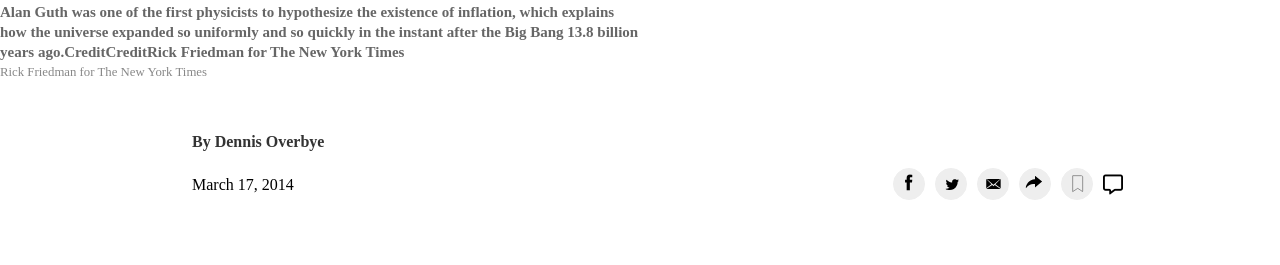
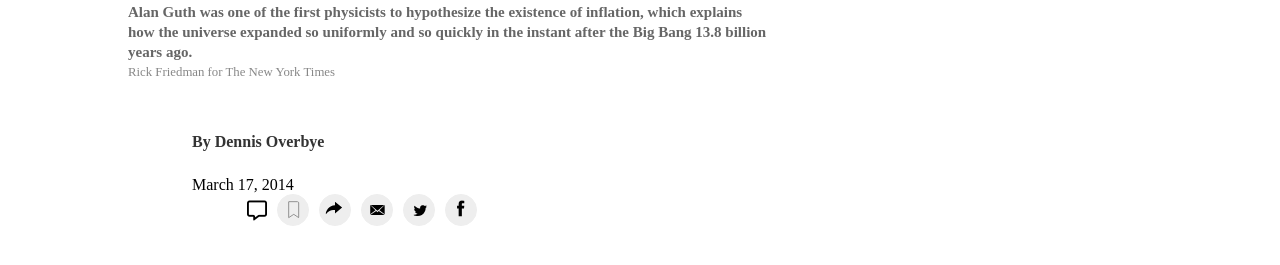
Before and after one commit to Luzaks/Positioning-and-Floating-Elements-1, a plain HTML site: page index.html in a window 1280 px wide. Shown: the part 493-758 px from the top of the page. Drawn offline with Linux system fonts and the light colour scheme.

Commit message:
ordering lower list

```diff
--- a/index.html
+++ b/index.html
@@ -34,7 +34,7 @@
               </div>
 
               <figcaption id="figure">
-                  <span class="article-figcaption"> Alan Guth was one of the first physicists to hypothesize the existence of inflation, which explains how the universe expanded so uniformly and so quickly in the instant after the Big Bang 13.8 billion years ago.CreditCreditRick Friedman for The New York Times</span><br>
+                  <span class="article-figcaption"> Alan Guth was one of the first physicists to hypothesize the existence of inflation, which explains how the universe expanded so uniformly and so quickly in the instant after the Big Bang 13.8 billion years ago.</span><br>
                   <span class="article-author">Rick Friedman for The New York Times</span>
               </figcaption>
               <div class="all-content">
--- a/style.css
+++ b/style.css
@@ -134,6 +134,7 @@ a:hover{
 #figure{
     width: 50%;
     height: auto;
+    margin: 0 10%;
 }
 
 .article-author{
@@ -169,7 +170,7 @@ a:hover{
 .lower-content-list{
     list-style: none;
     height: 30px;
-    width: 70%;
+    width: 10%;
     margin: 0;
     padding: 0 15% 0 15%;
 }
@@ -180,7 +181,7 @@ a:hover{
 }
 
 .ul-elements{
-    float: right;;
+    float: left;
     margin: 0 5px;
 }
 
@@ -201,4 +202,5 @@ a:hover{
 
 .inner-list{
     width: 300px;
+    margin-right: 50%;
 }
```
